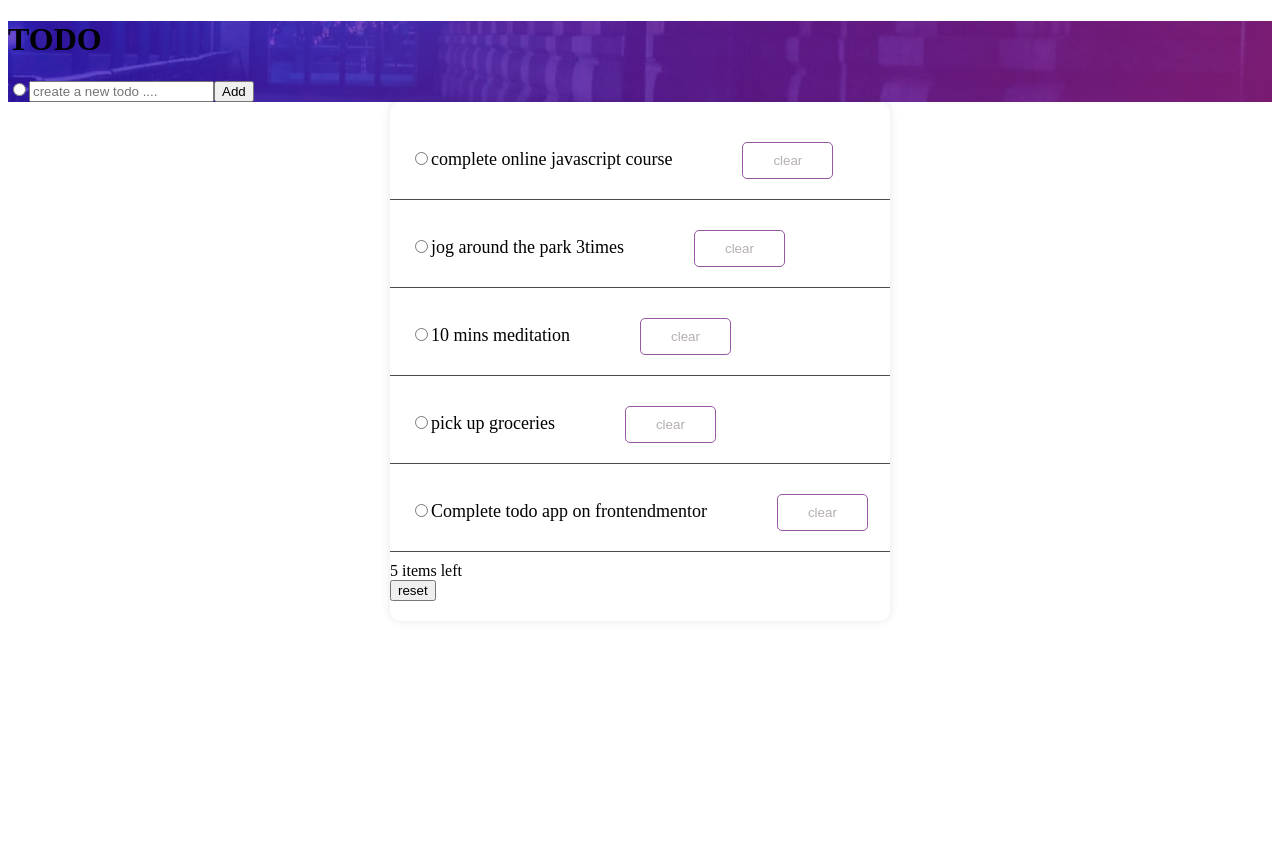
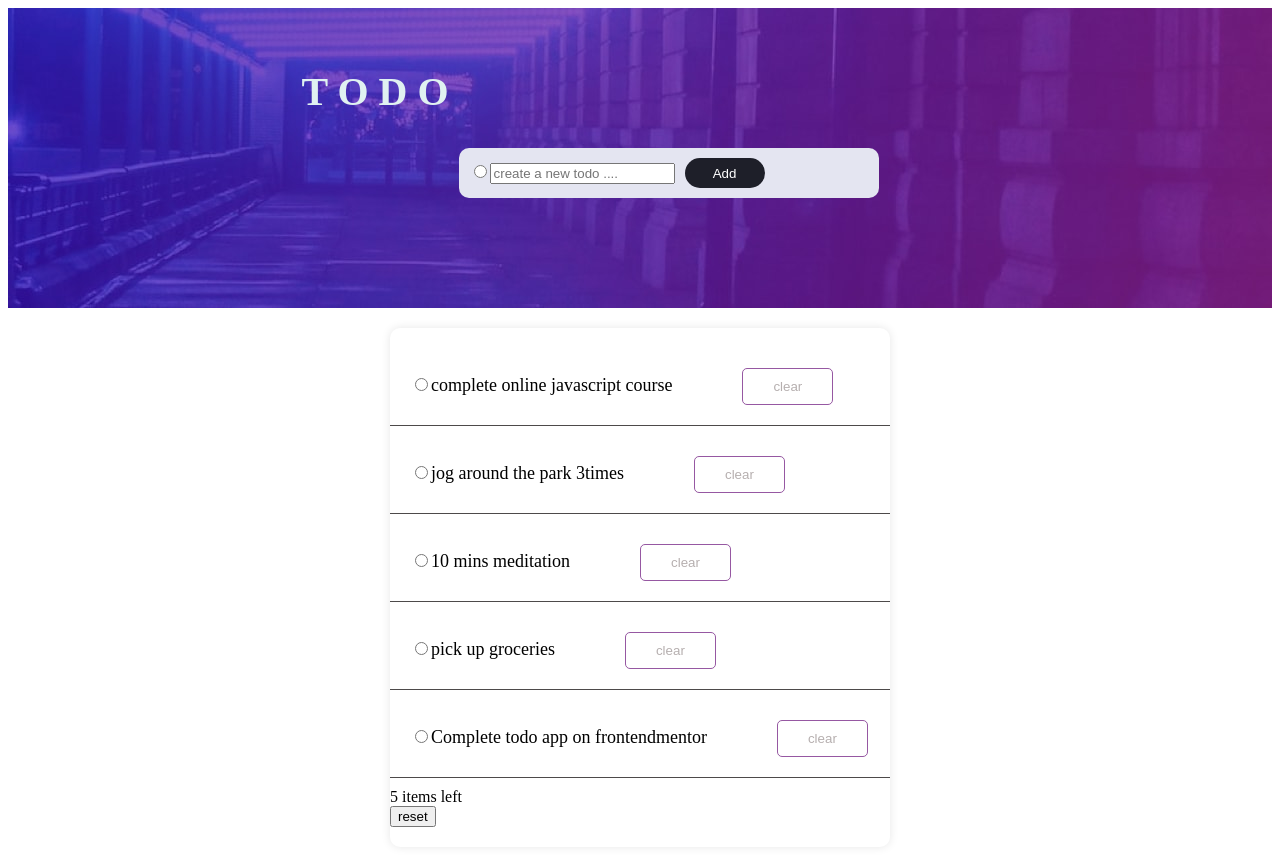
Before and after one commit to KIARIE-97/todo-with-react, a React (Vite) app: page / in a window 1280 px wide. Before the commit the page ends 800 px from the top, so only its background shows below. Built offline with nearby package versions, Linux system fonts and the light colour scheme.

Commit message:
adjusted scss

```diff
--- a/src/components/Header.tsx
+++ b/src/components/Header.tsx
@@ -1,6 +1,7 @@
 //
 import  { useState } from 'react';
 import bgImage from '../assets/images/bg-desktop-dark.jpg';
+import './header.scss'
 
 interface HeaderProps {
   addTodo: (text: string) => void;
@@ -17,6 +18,7 @@ function Header({ addTodo }: HeaderProps) {
   };
 
   return (
+    <>
     <header
     style={{
       backgroundImage: `url(${bgImage})`,
@@ -40,6 +42,7 @@ function Header({ addTodo }: HeaderProps) {
       </div>
 
     </header>
+    </>
   );
 }
 
--- a/src/components/header.scss
+++ b/src/components/header.scss
@@ -1,11 +1,12 @@
-.header{
-    background-image:url("../assets/images/bg-desktop-dark.jpg") ;
+header{
+    // background-image:url("../assets/images/bg-desktop-dark.jpg") ;
     background-repeat: no-repeat;
     background-size: cover;
     display: flex;
+    flex-direction: row;
     justify-content: center;
     margin-bottom: 20px;
-    height: 500px;
+    height: 300px;
     h1 {
         font-size: 40px;
         font-weight: 700;
@@ -26,6 +27,7 @@
             border-radius: 10px;
             height: 30px;
             width: 400px;
+            gap: 10px;
             .form{
                 display: flex;
                 padding-left: 10px;
@@ -39,6 +41,8 @@
                     border-radius: 20px;
                     padding-left: 10px;
                 }
+
+            }
             button{
                 background-color: hsl(235, 16%, 14%);
                 color: white;
@@ -46,8 +50,8 @@
                 height: 30px;
                 width: 80px;
                 border-radius: 20px;
+                margin-left:10px;
                 cursor: pointer;
             }
         }
 }
-}
```
Lines whose indentation alone changed are shown as unchanged.
